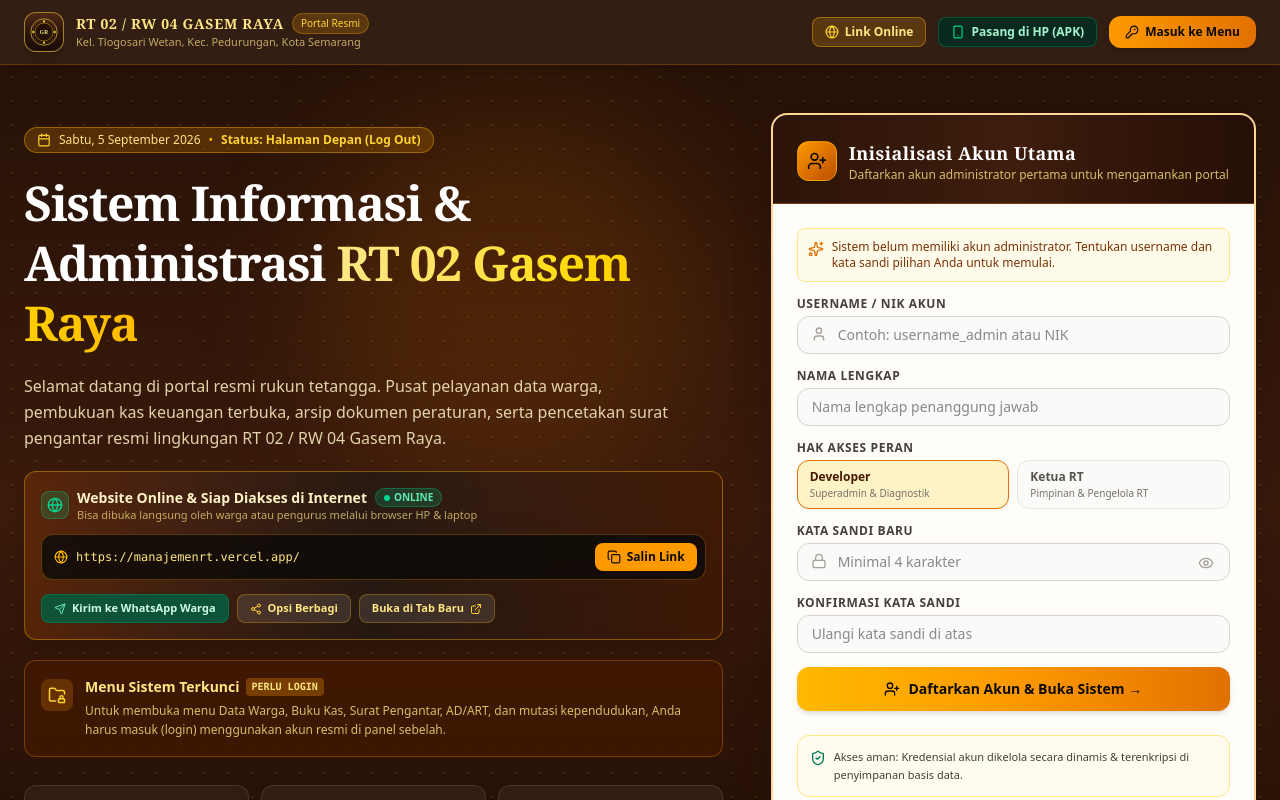
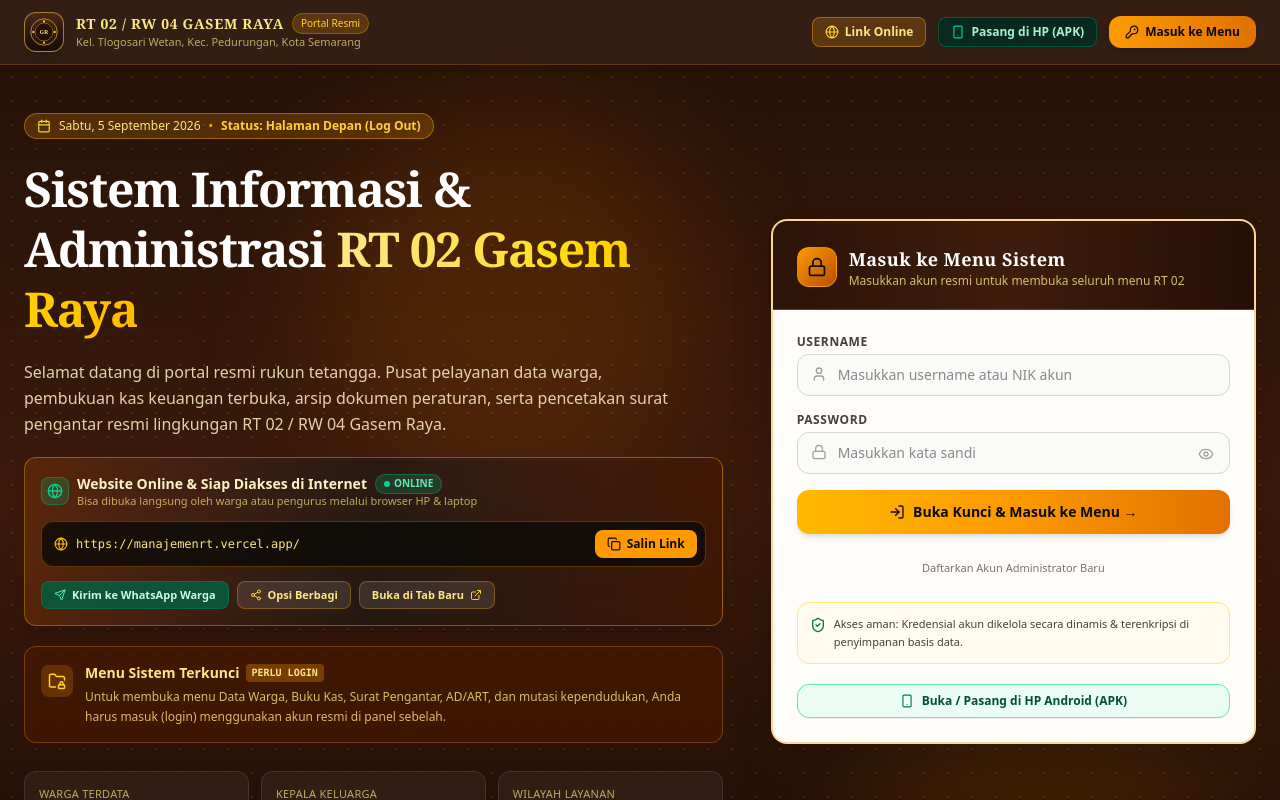
Before and after one commit to erinurshofa/manajemenrt, a React (Vite) app: page / in a window 1280 px wide. Shown: the top 800 px of the page. Built offline with nearby package versions, Linux system fonts and the light colour scheme; no server answers.

Commit message:
feat(auth): seed test accounts for all 6 roles and ensure dynamic credentials fallback

```diff
--- a/src/App.tsx
+++ b/src/App.tsx
@@ -138,7 +138,11 @@ export default function App() {
         if (local.daftarDokumen && local.daftarDokumen.length > 0) setDaftarDokumen(local.daftarDokumen);
         if (local.daftarPengurus && local.daftarPengurus.length > 0) setDaftarPengurus(local.daftarPengurus);
         if (local.profilRt) setProfilRt(local.profilRt);
-        if (local.credentials && local.credentials.length > 0) setCredentials(local.credentials);
+        if (local.credentials && local.credentials.length > 0) {
+          setCredentials(local.credentials);
+        } else {
+          setCredentials(INITIAL_CREDENTIALS);
+        }
         setIsLocalDbLoaded(true);
       })
       .catch(err => {
--- a/src/data/initialData.ts
+++ b/src/data/initialData.ts
@@ -117,24 +117,70 @@ export const DEFAULT_PROFIL_RT: ProfilRt = {
   logoConfig: DEFAULT_LOGO_CONFIG,
 };
 
-// Kredensial tidak di-hardcode di kode program.
-// Akun dikelola secara dinamis via database / IndexedDB, atau dibootstrap melalui variabel lingkungan .env
-const envAdminUser = (typeof import.meta !== 'undefined' && (import.meta.env?.VITE_INITIAL_ADMIN_USER || import.meta.env?.VITE_ADMIN_USER)) || '';
-const envAdminPass = (typeof import.meta !== 'undefined' && (import.meta.env?.VITE_INITIAL_ADMIN_PASS || import.meta.env?.VITE_ADMIN_PASSWORD)) || '';
-
-export const INITIAL_CREDENTIALS: UserCredential[] = (envAdminUser && envAdminPass)
-  ? [
-      {
-        id: 'cred-env-root',
-        nik: envAdminUser,
-        password: envAdminPass,
-        nama: 'Administrator Sistem',
-        role: 'developer',
-        jabatan: 'System Administrator & Developer',
-        createdAt: '2026-09-01',
-      },
-    ]
-  : [];
+// Kredensial awal (Seed Data Pengujian Sistem)
+// Akun-akun ini dimuat secara dinamis ke IndexedDB & database, dan kata sandi dapat diubah kapan saja di menu Kelola Akun.
+export const INITIAL_CREDENTIALS: UserCredential[] = [
+  {
+    id: 'cred-developer',
+    nik: 'developer',
+    password: 'developer123',
+    nama: 'Developer / Superadmin RT',
+    role: 'developer',
+    jabatan: 'System Engineer & Developer',
+    noHp: '0812-0000-0001',
+    createdAt: '2026-09-01',
+  },
+  {
+    id: 'cred-ketua',
+    nik: 'ketuart02',
+    password: 'ketua123',
+    nama: 'Ketua RT 02 Gasem Raya',
+    role: 'ketua_rt',
+    jabatan: 'Ketua RT (Pimpinan)',
+    noHp: '0812-3456-7890',
+    createdAt: '2026-09-01',
+  },
+  {
+    id: 'cred-sekre',
+    nik: 'sekretaris02',
+    password: 'sekretaris123',
+    nama: 'Sekretariat RT 02',
+    role: 'sekretaris',
+    jabatan: 'Sekretaris RT',
+    noHp: '0813-2222-3333',
+    createdAt: '2026-09-01',
+  },
+  {
+    id: 'cred-benda',
+    nik: 'bendahara02',
+    password: 'bendahara123',
+    nama: 'Bendahara Kas RT 02',
+    role: 'bendahara',
+    jabatan: 'Bendahara RT',
+    noHp: '0815-4444-5555',
+    createdAt: '2026-09-01',
+  },
+  {
+    id: 'cred-pengurus',
+    nik: 'pengurus02',
+    password: 'pengurus123',
+    nama: 'Pengurus Seksi Lapangan',
+    role: 'pengurus',
+    jabatan: 'Pengurus RT 02',
+    noHp: '0817-6666-7777',
+    createdAt: '2026-09-01',
+  },
+  {
+    id: 'cred-warga',
+    nik: 'warga02',
+    password: 'warga123',
+    nama: 'Warga RT 02 Gasem Raya',
+    role: 'warga',
+    jabatan: 'Penduduk / Warga',
+    noHp: '0819-8888-9999',
+    createdAt: '2026-09-01',
+  },
+];
 
 // Data Warga telah dikosongkan sesuai permintaan pengguna
 export const INITIAL_WARGA: Warga[] = [];
```
